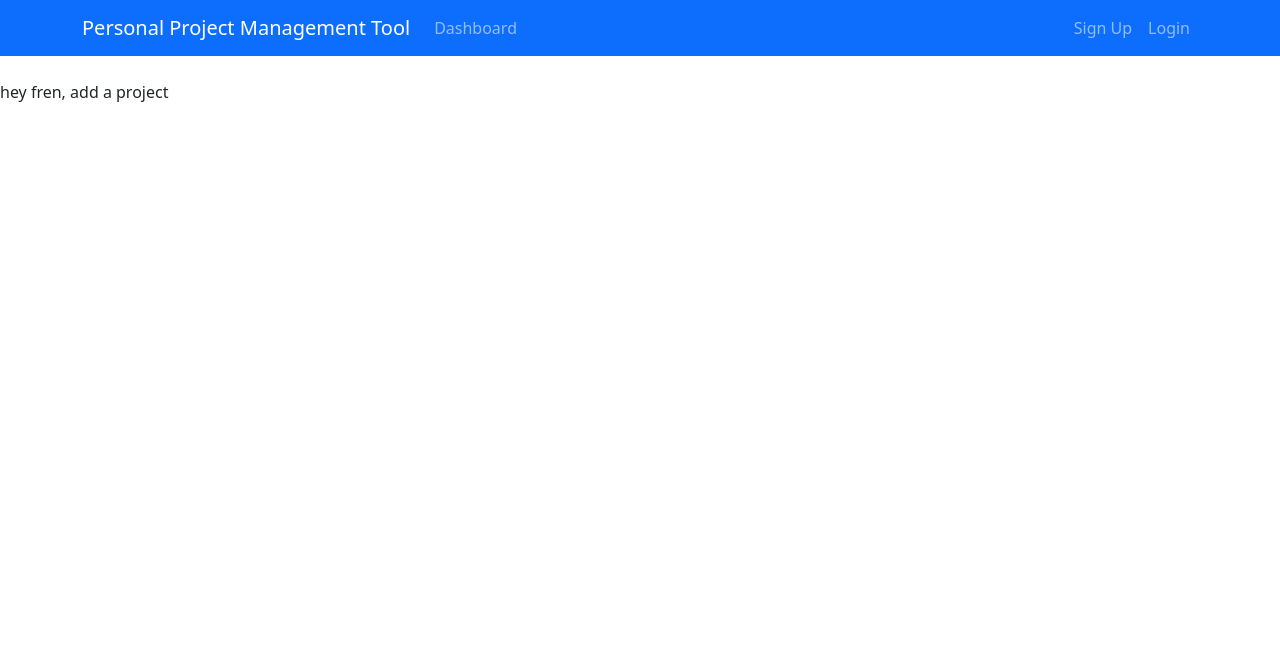
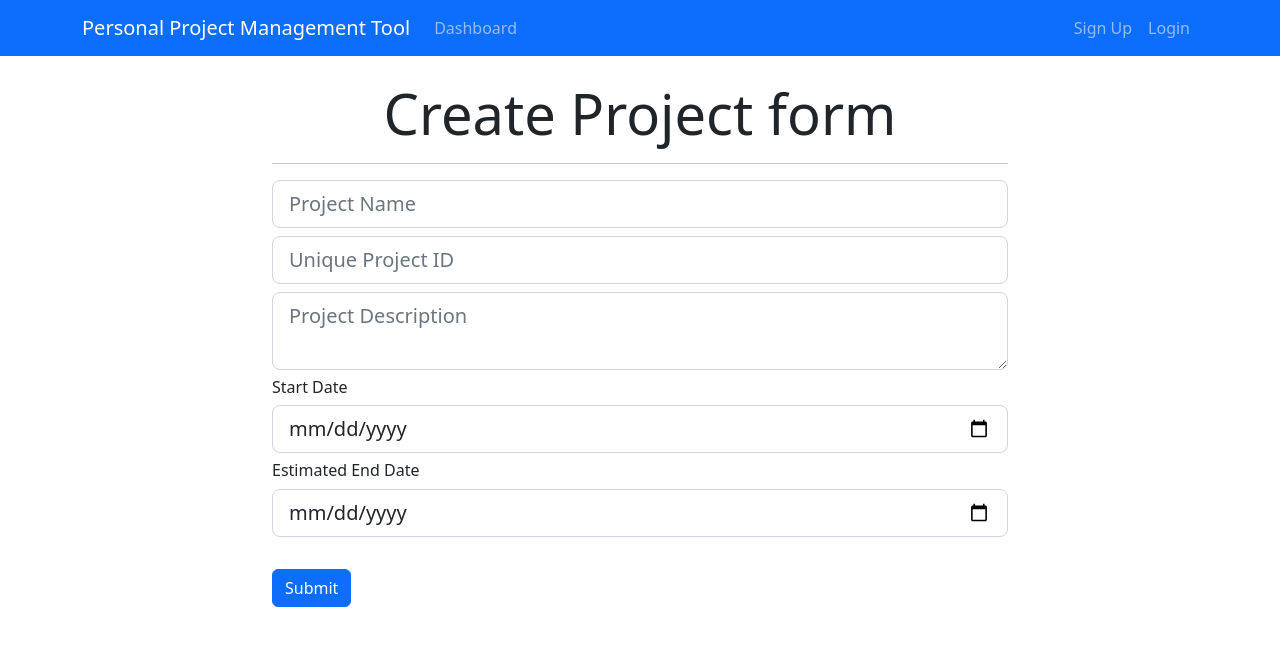
Before and after one commit to phateje/udemy_project_management_tool, a React (Create React App) app in the folder ppmtool_frontend/: page /addProject in a window 1280 px wide. Shown: the top 646 px of the page. Built offline with nearby package versions, Linux system fonts and the light colour scheme.

Commit message:
components with states, fun stuff

```diff
--- a/ppmtool_frontend/src/components/Layout/Header.js
+++ b/ppmtool_frontend/src/components/Layout/Header.js
@@ -1,14 +1,15 @@
 import React, { Component } from "react";
+import { Link } from "react-router-dom";
 
 export default class Header extends Component {
   render() {
     return (
       <nav className="navbar navbar-expand-sm navbar-dark bg-primary mb-4">
         <div className="container">
-          {/* gotta change these to use the router link component I guess */}
-          <a className="navbar-brand" href="/">
+          <Link to="/" className="navbar-brand">
             Personal Project Management Tool
-          </a>
+          </Link>
+
           <button
             className="navbar-toggler"
             type="button"
@@ -21,9 +22,9 @@ export default class Header extends Component {
           <div className="collapse navbar-collapse" id="mobile-nav">
             <ul className="navbar-nav mr-auto">
               <li className="nav-item">
-                <a className="nav-link" href="/">
+                <Link to="/" className="nav-link">
                   Dashboard
-                </a>
+                </Link>
               </li>
             </ul>
 
--- a/ppmtool_frontend/src/components/Project/AddProject.js
+++ b/ppmtool_frontend/src/components/Project/AddProject.js
@@ -1,11 +1,120 @@
 import React, { Component } from "react";
 
 export default class AddProject extends Component {
+  constructor() {
+    super();
+
+    this.state = {
+      projectName: "",
+      projectId: "",
+      description: "",
+      startDate: "",
+      endDate: "",
+    };
+
+    this.onChange = this.onChange.bind(this);
+    this.onSubmit = this.onSubmit.bind(this);
+  }
+
+  onChange(evt) {
+    this.setState({
+      [evt.target.name]: evt.target.value,
+    });
+  }
+
+  onSubmit(evt) {
+    evt.preventDefault();
+    const project = {
+      projectName: this.state.projectName,
+      projectId: this.state.projectId,
+      description: this.state.description,
+      startDate: this.state.startDate,
+      endDate: this.state.endDate,
+    };
+    console.log(project);
+  }
+
   render() {
     return (
-      <React.Fragment>
-        <div>hey fren, add a project</div>
-      </React.Fragment>
+      <div>
+        {
+          //check name attribute input fields
+          //create constructor
+          //set state
+          //set value on input fields
+          //create onChange function
+          //set onChange on each input field
+          //bind on constructor
+          //check state change in the react extension
+        }
+
+        <div className="project">
+          <div className="container">
+            <div className="row">
+              <div className="col-md-8 m-auto">
+                <h5 className="display-4 text-center">Create Project form</h5>
+                <hr />
+                <form onSubmit={this.onSubmit}>
+                  <div className="form-group mb-2">
+                    <input
+                      type="text"
+                      className="form-control form-control-lg "
+                      placeholder="Project Name"
+                      name="projectName"
+                      value={this.state?.projectName}
+                      onChange={this.onChange}
+                    />
+                  </div>
+                  <div className="form-group mb-2">
+                    <input
+                      type="text"
+                      className="form-control form-control-lg"
+                      placeholder="Unique Project ID"
+                      name="projectId"
+                      value={this.state?.projectId}
+                      onChange={this.onChange}
+                    />
+                  </div>
+                  <div className="form-group mb-2">
+                    <textarea
+                      className="form-control form-control-lg"
+                      placeholder="Project Description"
+                      name="description"
+                      value={this.state?.description}
+                      onChange={this.onChange}
+                    />
+                  </div>
+                  <h6>Start Date</h6>
+                  <div className="form-group mb-2">
+                    <input
+                      type="date"
+                      className="form-control form-control-lg"
+                      name="startDate"
+                      value={this.state?.startDate}
+                      onChange={this.onChange}
+                    />
+                  </div>
+                  <h6>Estimated End Date</h6>
+                  <div className="form-group mb-2">
+                    <input
+                      type="date"
+                      className="form-control form-control-lg"
+                      name="endDate"
+                      value={this.state?.endDate}
+                      onChange={this.onChange}
+                    />
+                  </div>
+
+                  <input
+                    type="submit"
+                    className="btn btn-primary btn-block mt-4"
+                  />
+                </form>
+              </div>
+            </div>
+          </div>
+        </div>
+      </div>
     );
   }
 }
```
